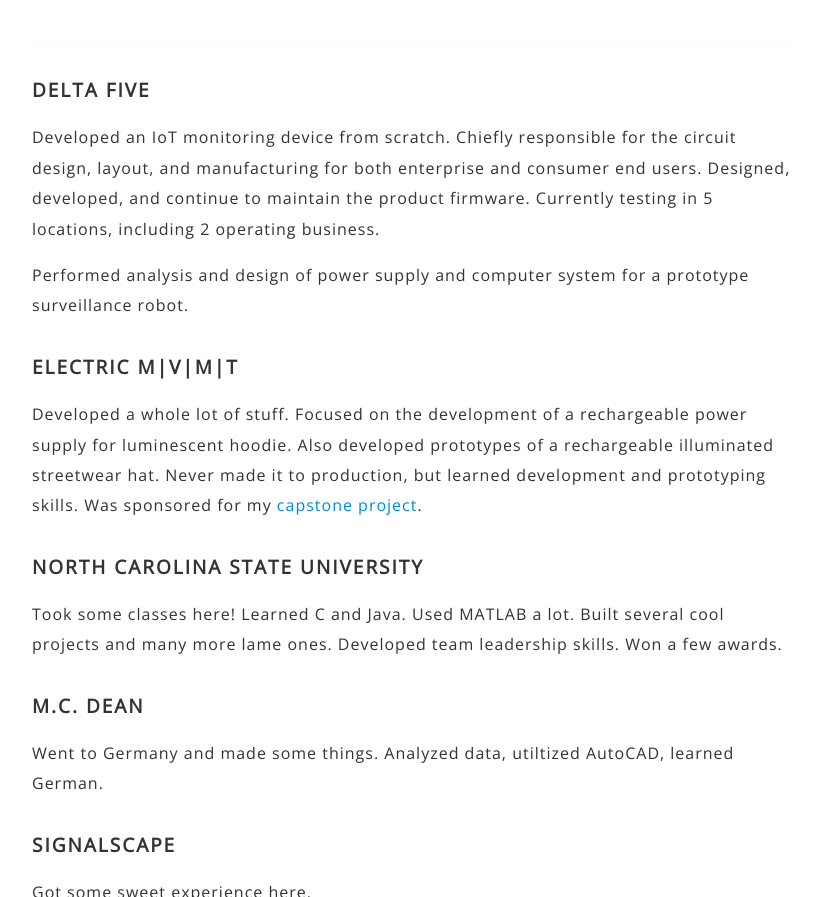
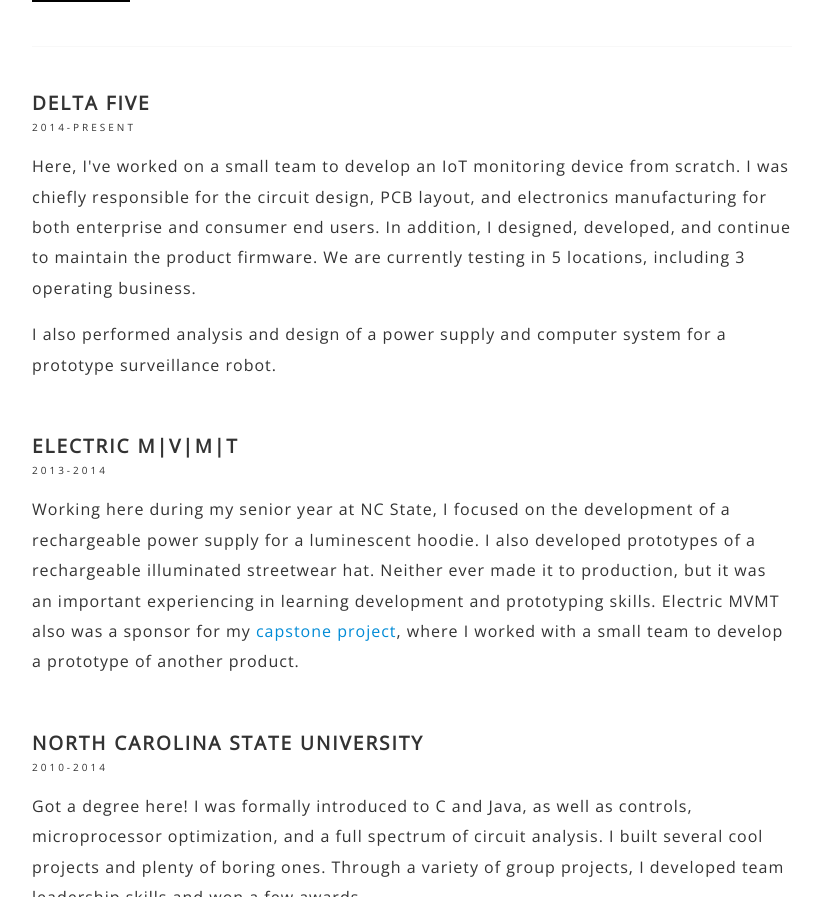
Before and after one commit to willshowell/willshowell.github.io, a plain HTML site: page experience.html in a window 1280 px wide. Shown: the part 166-1063 px from the top of the page, without its empty margins (228-1049 px from the left). Drawn offline with nearby package versions, Linux system fonts and the light colour scheme.

Commit message:
Drastically improved descriptions and padding around images. Added thumbnail to secondary pages

```diff
--- a/css/custom.css
+++ b/css/custom.css
@@ -11,9 +11,13 @@
 .profile {
   background-image: url('../img/profile.jpg');
   background-size: 100% 100%;
-  box-shadow: 0 3px 6px rgba(0,0,0,0.16), 0 3px 6px rgba(0,0,0,0.23);
-
+  /*box-shadow: 0 3px 6px rgba(0,0,0,0.16), 0 3px 6px rgba(0,0,0,0.23);*/
   transition: all 0.1s ease-in-out;
+}
+.thumb {
+  width: 98px;
+  height: 98px;
+  margin-top: 30px;
 }
 .profile:hover {
   background-size: 20% 20%;
@@ -28,11 +32,12 @@
 
 /* section spacing stuff */
 .major {
-  padding-top: 30px;
+  padding-top: 50px;
 }
 
 .first {
   border-top: 1px solid #f8f8f8;
+  padding-top: 40px;
 }
 .header {
   margin: 40px auto;
@@ -171,3 +176,7 @@
   font-size: 90%;
   font-weight: 300;
 }
+.date {
+  font-weight: 300;
+  font-size: 10px;
+}
--- a/experience.html
+++ b/experience.html
@@ -22,6 +22,7 @@
   <div class="main">
 
     <div class="header">
+    <div class="image profile profile-inline thumb"></div>
       <div class="title-inline">
         <h3>Will Howell</h3>
         <h4>software developer <span id="and">&</span> electrical engineer</h4>
@@ -30,42 +31,47 @@
     </div>
 
     <div class="major first">
-      <h2>Delta Five</h2>
-      <p>Developed an IoT monitoring device from scratch. Chiefly responsible for
-      the circuit design, layout, and manufacturing for both enterprise and consumer end
-      users. Designed, developed, and continue to maintain the product firmware.
-      Currently testing in 5 locations, including 2 operating business.
+      <h2>Delta Five</h2><h4 class="date">2014-present</h4>
+      <p>Here, I've worked on a small team to develop an IoT monitoring device from
+      scratch. I was chiefly responsible for the circuit design, PCB layout, and electronics
+      manufacturing for both enterprise and consumer end users. In addition, I designed,
+      developed, and continue to maintain the product firmware.
+      We are currently testing in 5 locations, including 3 operating business.
       </p><p>
-      Performed analysis and design of power supply and computer system for a
+      I also performed analysis and design of a power supply and computer system for a
       prototype surveillance robot.
     </div>
 
     <div class="major">
-      <h2>Electric M|V|M|T</h2>
-      <p>Developed a whole lot of stuff. Focused on the development of a rechargeable
-      power supply for luminescent hoodie. Also developed prototypes of a rechargeable
-      illuminated streetwear hat. Never made it to production, but learned development
-      and prototyping skills. Was sponsored for my <a href="projects.html#outerwear">
-      capstone project</a>.
+      <h2>Electric M|V|M|T</h2><h4 class="date">2013-2014</h4>
+      <p>Working here during my senior year at NC State, I focused on the development
+      of a rechargeable power supply for a luminescent hoodie. I also developed
+      prototypes of a rechargeable illuminated streetwear hat. Neither ever made
+      it to production, but it was an important experiencing in learning development
+      and prototyping skills. Electric MVMT also was a sponsor for my
+      <a href="projects.html#outerwear"> capstone project</a>, where I worked with
+      a small team to develop a prototype of another product.
       </p>
     </div>
 
     <div class="major">
-      <h2>North Carolina State University</h2>
-      <p>Took some classes here! Learned C and Java. Used MATLAB a lot. Built several
-      cool projects and many more lame ones. Developed team leadership skills. Won
-      a few awards.</p>
+      <h2>North Carolina State University</h2><h4 class="date">2010-2014</h4>
+      <p>Got a degree here! I was formally introduced to C and Java, as well as
+      controls, microprocessor optimization, and a full spectrum of circuit analysis.
+      I built several cool projects and plenty of boring ones. Through a variety
+      of group projects, I developed team leadership skills and won a few awards.</p>
     </div>
 
     <div class="major">
-      <h2>M.C. Dean</h2>
-      <p>Went to Germany and made some things. Analyzed data, utiltized AutoCAD, learned
-      German.</p>
+      <h2>M.C. Dean</h2><h4 class="date">2012</h4>
+      <p>Went to Germany to work on security systems for European clients. Most of the
+      internship focused on analyzing data and using AutoCAD to organize installation
+      documentation.</p>
     </div>
 
     <div class="major">
-      <h2>Signalscape</h2>
-      <p>Got some sweet experience here. </p>
+      <h2>Signalscape</h2><h4 class="date">2011</h4>
+      <p>It was my first internship, so I can't say I did anything too impressive.</p>
     </div>
 
 
```
Also changed, not shown: home.html (+22 -12 lines), projects.html (+22 -5 lines).
